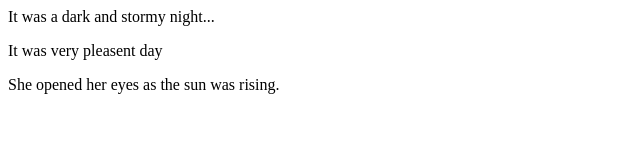
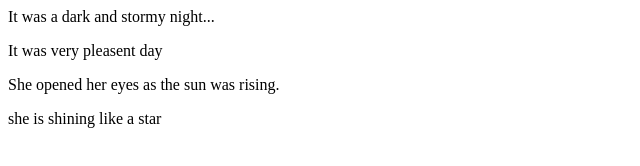
Before and after one commit to Daviderose/fireside-story, a plain HTML site: page index.html in a window 1280 px wide. Shown: the whole page, without its empty margins (0-640 px from the left). Drawn offline with Linux system fonts and the light colour scheme.

Commit message:
added fourth line

```diff
--- a/index.html
+++ b/index.html
@@ -3,5 +3,7 @@
     <p>It was a dark and stormy night...</p>
     <p>It was very pleasent day</p>
     <p>She opened her eyes as the sun was rising.</p>
+    <p>she is shining like a star</p>
+
   </body>
 </html>
```
